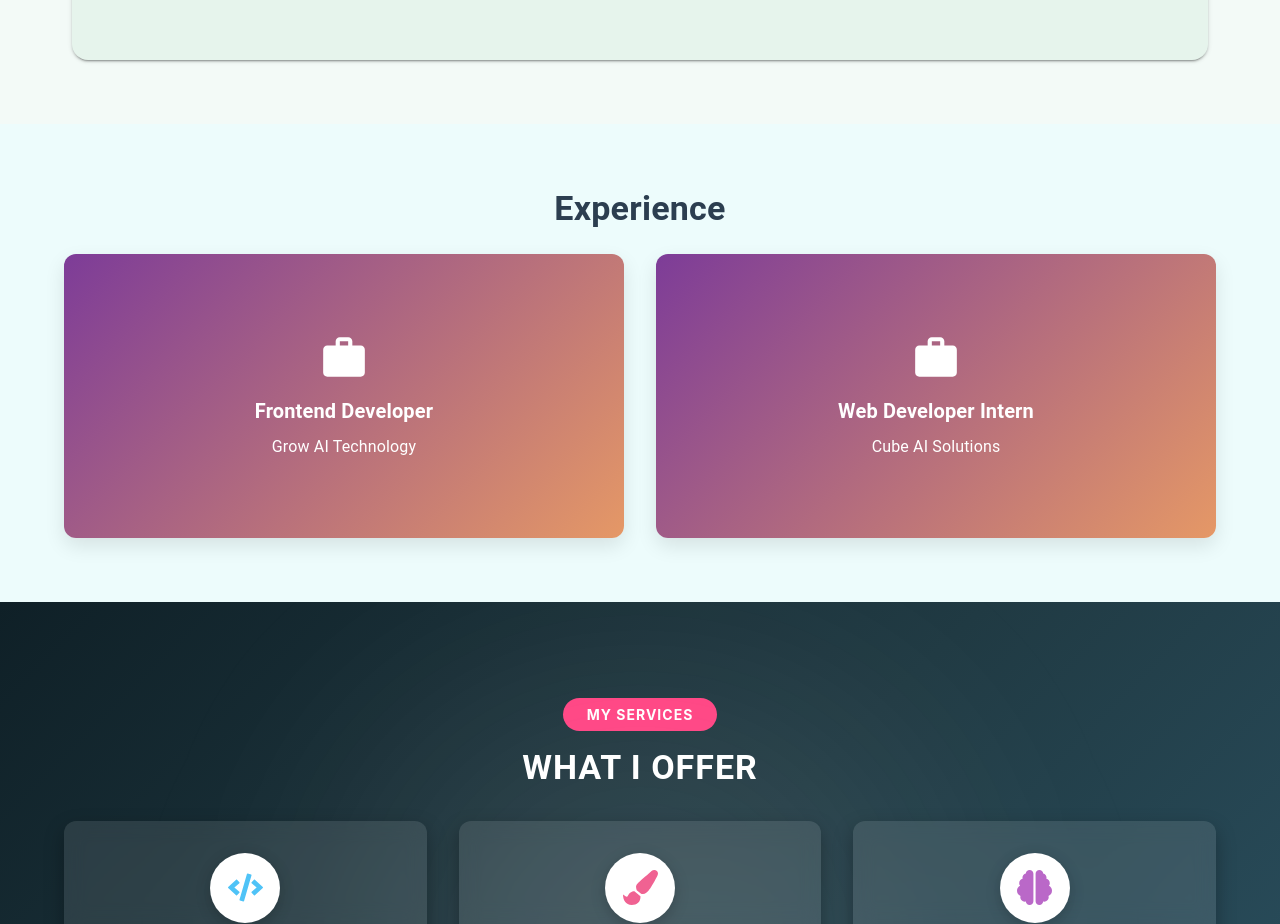
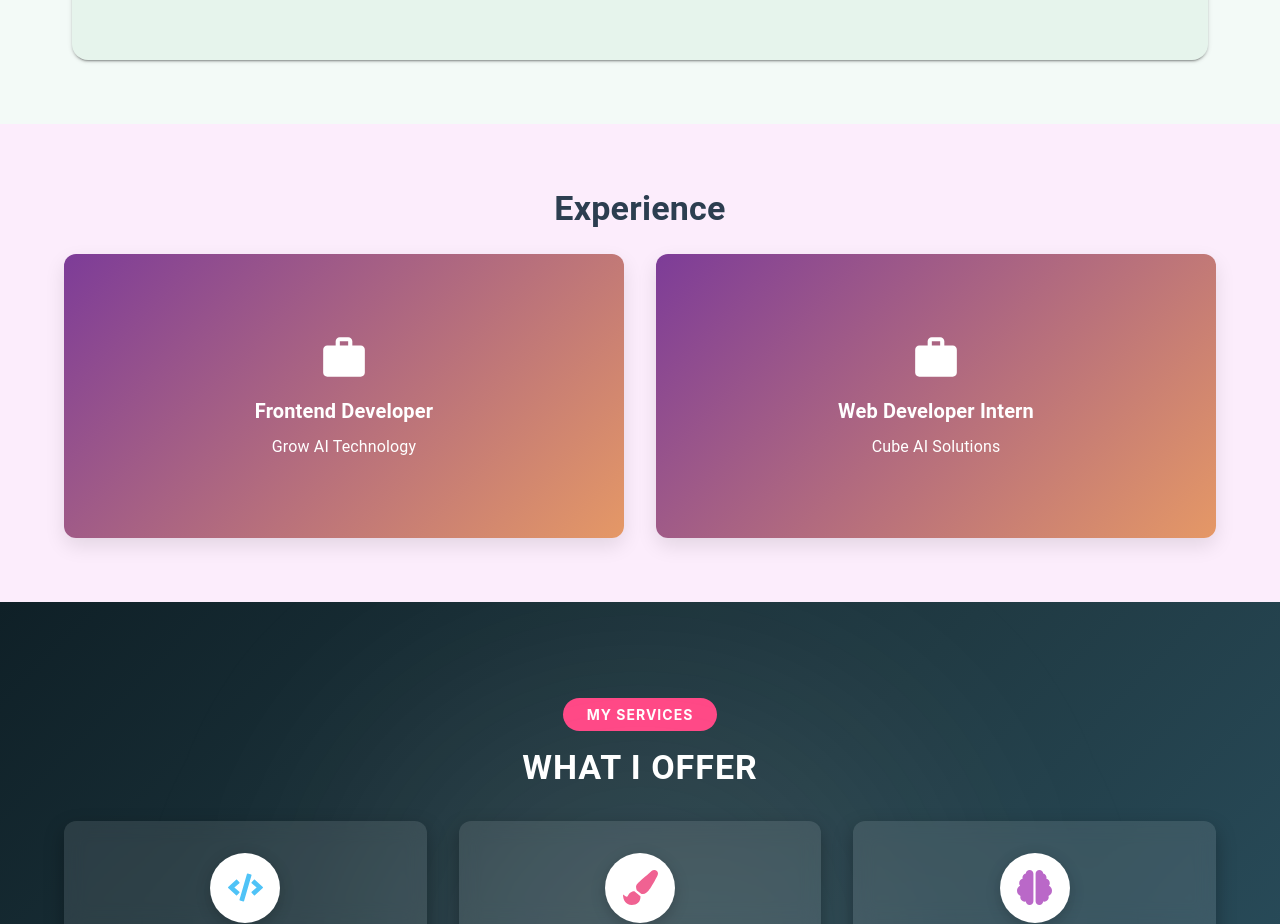
Before and after one commit to RITHIKAV21ISR040/Portfolio, a React (Create React App) app: page / in a window 1280 px wide. Shown: the part 1400-2324 px from the top of the page. Built offline with nearby package versions, Linux system fonts and the light colour scheme.

Commit message:
Update Experience.jsx

```diff
--- a/src/pages/Experience.jsx
+++ b/src/pages/Experience.jsx
@@ -46,7 +46,7 @@ const Experience = () => {
   }, [flippedIndex]);
 
   return (
-    <Box sx={{ py: 8, backgroundColor: "#edfcfc", textAlign: "center" }}>
+    <Box sx={{ py: 8, backgroundColor: "#FCEDFC", textAlign: "center" }}>
       <Container maxWidth="lg">
         <Typography
           variant="h4"
```
